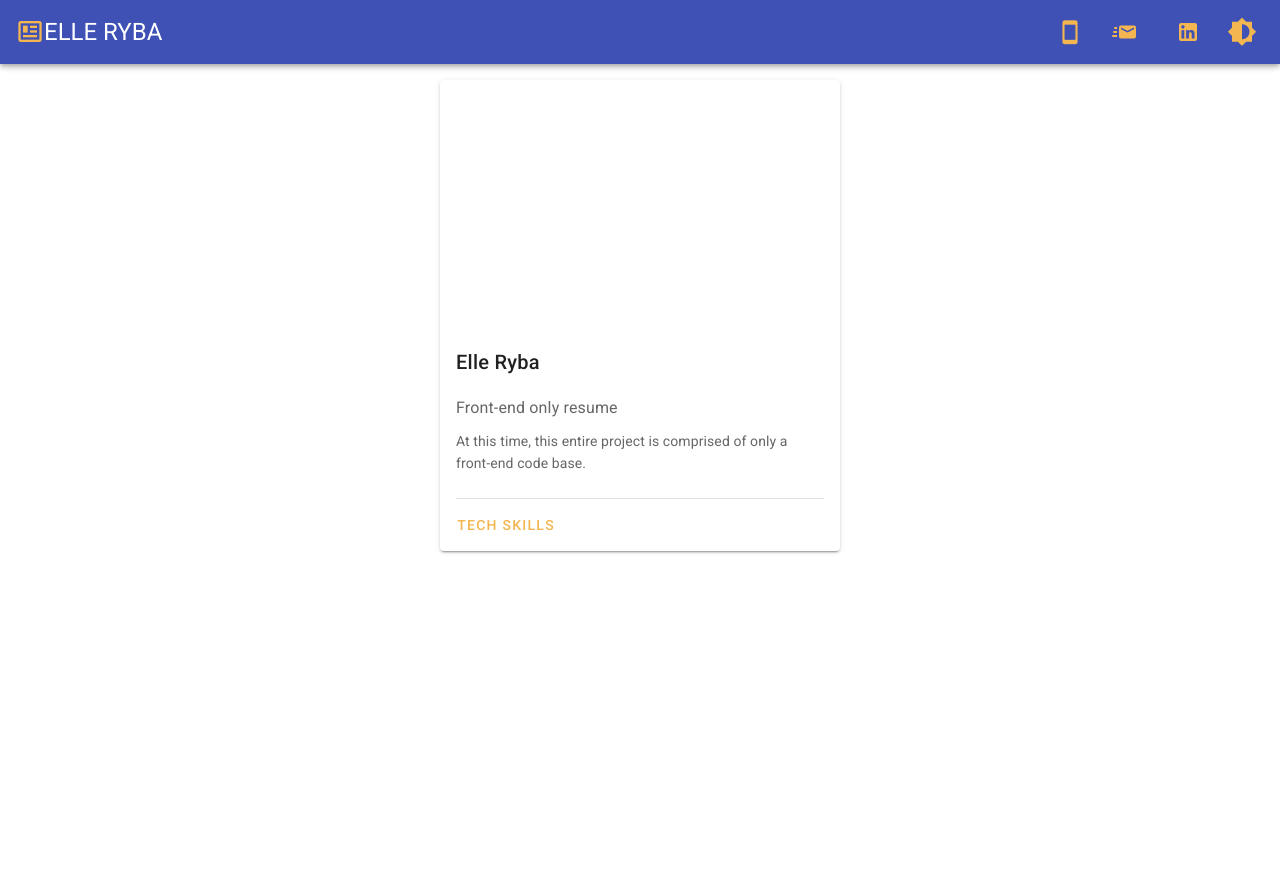
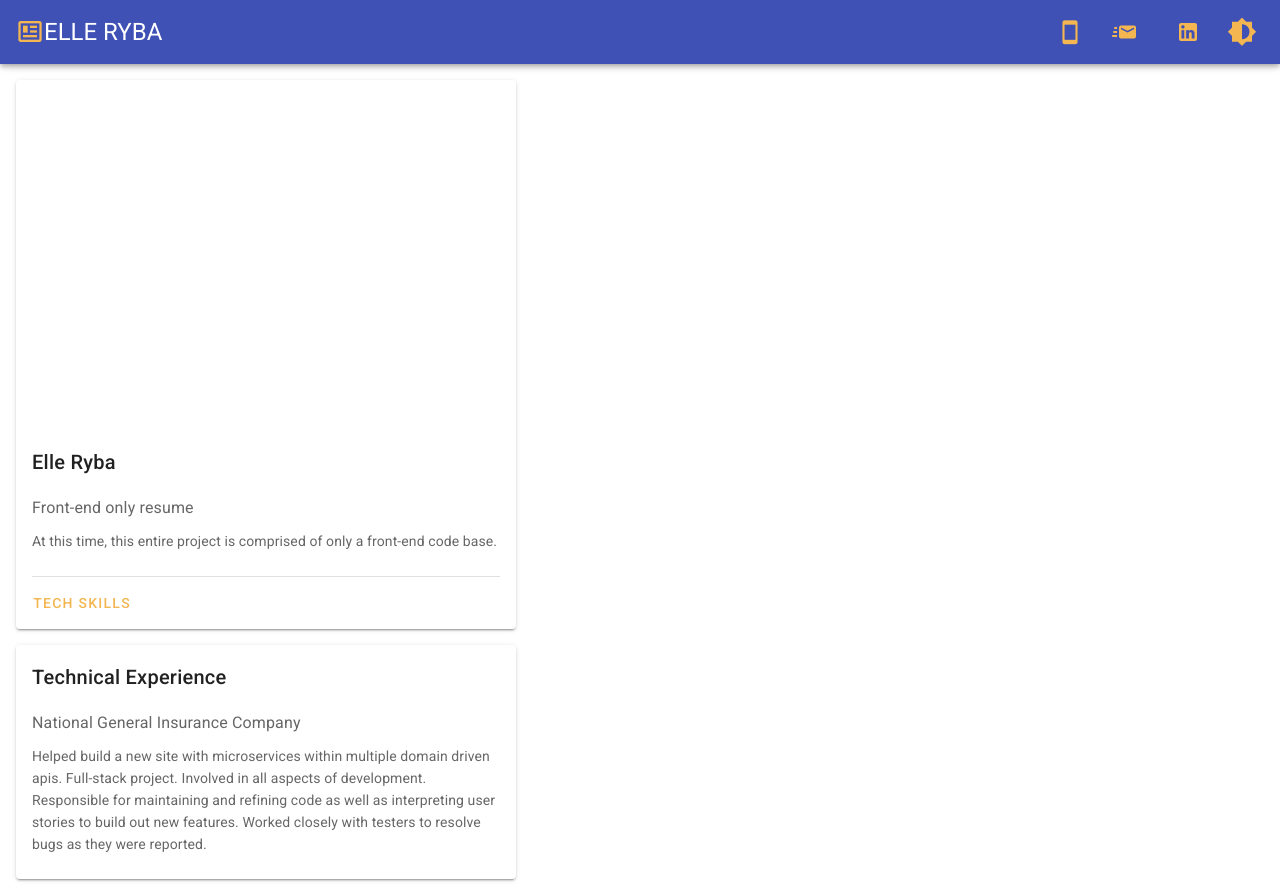
Before and after one commit to elleryba/vuetify-resume, a Vue app: page / in a window 1280 px wide. Before the commit the page ends 800 px from the top, so only its background shows below. Built offline with nearby package versions, Linux system fonts and the light colour scheme.

Commit message:
- added TechExperience component - beginning steps to change site layout

```diff
--- a/src/components/AboutMe.vue
+++ b/src/components/AboutMe.vue
@@ -1,11 +1,12 @@
 <template>
+  <div>
     <v-card
       :loading="loading"
-        class="my-4 mx-auto"
-        max-width="400"
+      class="my-4 mx-4"
+      max-width="500"
     >
       <v-img
-          max-height="250"
+        max-height="350"
         :src="profilePic"
       ></v-img>
 
@@ -32,47 +33,26 @@
       <TechSkills />
 
     </v-card>
+
+    <TechExperience />
+  </div>
 </template>
 
 <script>
+import TechExperience from './TechExperience.vue'
 import TechSkills from './TechSkills.vue'
 
 export default {
   name: 'AboutMe',
   components: {
+    TechExperience,
     TechSkills
   },
   data: () => ({
     loading: false,
     // would like to store and retrieve via api
-    profilePic: require('../assets/profile_pic.png'),
-    resetChip: false,
-    selection: undefined,
-    showTechStack: false,
-    // this will eventually be moved to a db and pulled via api call
-    techSkills: [
-      'CSS',
-      'HTML',
-      'C#',
-      '.NET',
-      'JavaScript',
-      'SQL',
-      'NoSQL',
-      'Vue.js',
-      'Sql Server Management Studio',
-      'MongoDB',
-      'Azure DevOps'
-    ]
+    profilePic: require('../assets/profile_pic.png')
   }),
   methods:{}
 }
 </script>
-
-<style scoped>
-.v-card--reveal {
-  bottom: 0;
-  opacity: 1 !important;
-  position: absolute;
-  width: 100%;
-}
-</style>
--- /dev/null
+++ b/src/components/TechExperience.vue
@@ -0,0 +1,35 @@
+<template>
+  <v-card
+    class="my-4 mx-4"
+    max-width="500"
+  >
+    <v-card-title>Technical Experience</v-card-title>
+    <v-card-text>
+      <v-row
+        align="center"
+        class="mx-0 my-0"
+      >
+        <div class="text-subtitle-1">
+          National General Insurance Company
+        </div>
+      </v-row>
+      <v-row class="my-2 mx-0">
+        <div align="left" class="text-subtitle-3">
+          Helped build a new site with microservices within multiple domain driven apis. Full-stack project.
+          Involved in all aspects of development. Responsible for maintaining and refining code as well as interpreting
+          user stories to build out new features. Worked closely with testers to resolve bugs as they were reported.
+        </div>
+      </v-row>
+    </v-card-text>
+  </v-card>
+</template>
+
+<script>
+import { defineComponent } from '@vue/composition-api'
+
+export default defineComponent({
+  setup() {
+
+  },
+})
+</script>
--- a/src/components/TechSkills.vue
+++ b/src/components/TechSkills.vue
@@ -63,7 +63,6 @@ export default {
 <style scoped>
 .v-card--reveal {
   bottom: 0;
-  opacity: 1 !important;
   position: absolute;
   width: 100%;
 }
```
Lines whose indentation alone changed are shown as unchanged.
